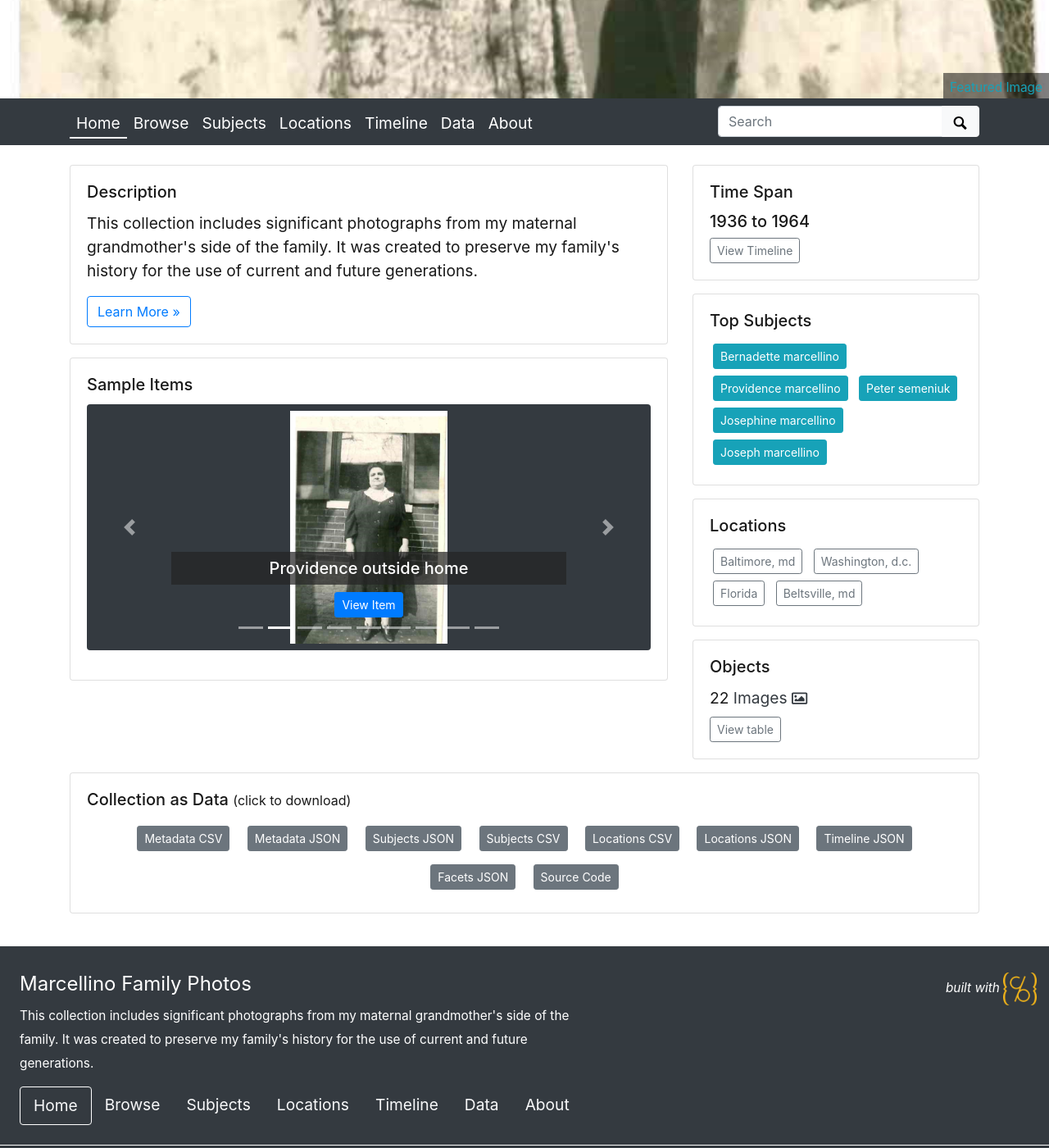
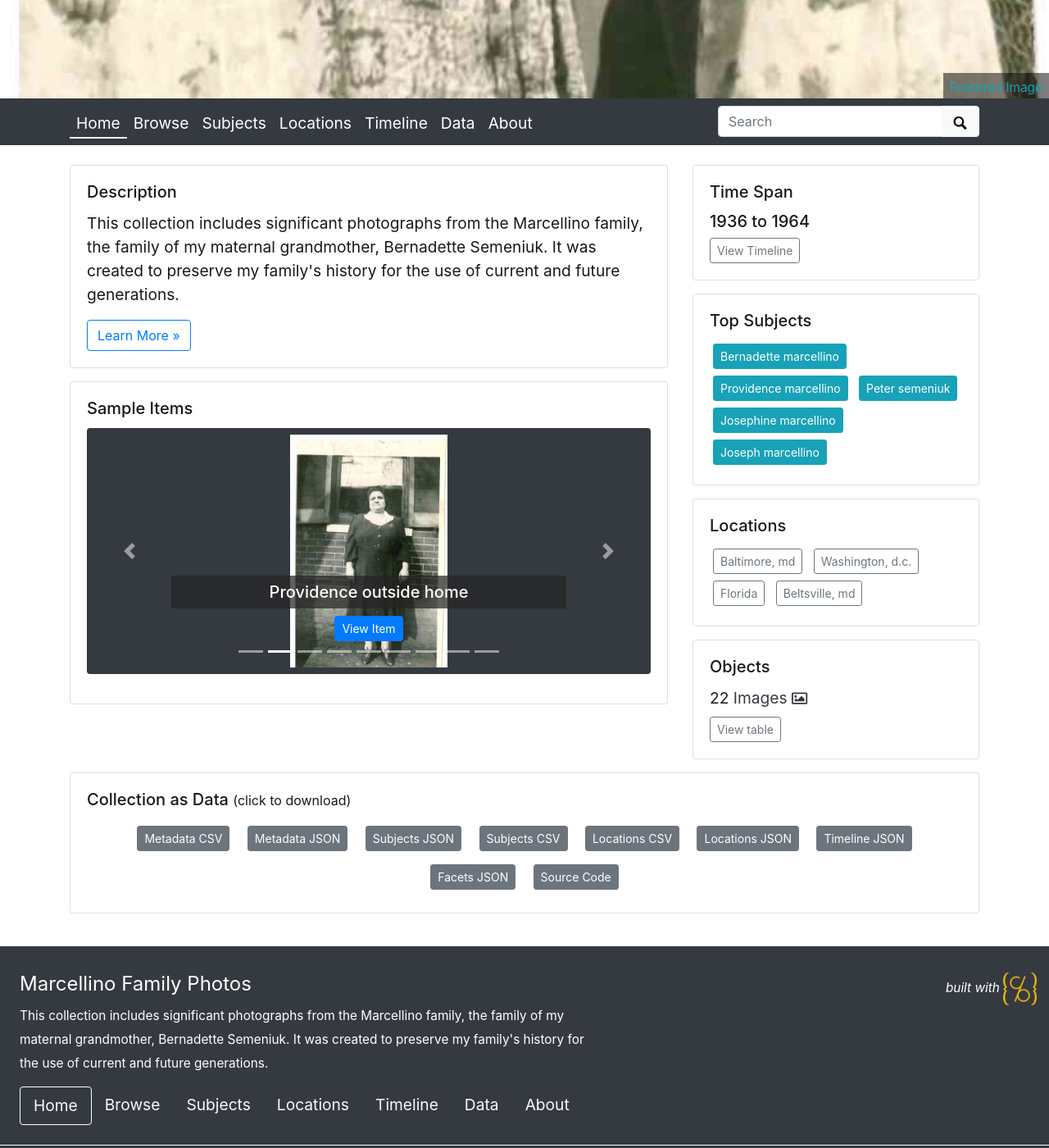
Before and after one commit to angelap13/Family-Photos, a Jekyll site: the page built from index.md, in a window 1280 px wide and 1400 px high, scrolled down 490 px. Shown: the whole window at 82% size. Built offline with Jekyll 4.4.1, drawn with Linux system fonts in a browser that asks for light colours; some of the changed text lies outside the part shown.

Commit message:
Updated config

```diff
--- a/_config.yml
+++ b/_config.yml
@@ -22,10 +22,10 @@ source-code: https://github.com/angelap13/family-photos
 # title of site appears in banner
 title: Marcellino Family Photos
 # tagline, a short phrase that will appear throughout the site in the top banner
-tagline: Significant photos related to my family's history
+tagline: Significant photos related to the Marcellino family's history
 # description appears in meta tags and other locations
 # this description might appear in search result lists, keep around 160 characters max
-description: "This collection includes significant photographs from my maternal grandmother's side of the family. It was created to preserve my family's history for the use of current and future generations."
+description: "This collection includes significant photographs from the Marcellino family, the family of my maternal grandmother, Bernadette Semeniuk. It was created to preserve my family's history for the use of current and future generations."
 # creator of the digital collection, to appear in meta tags; we typically use our GitHub usernames but feel free to just use your name
 author: Angela Pesi
 
```
